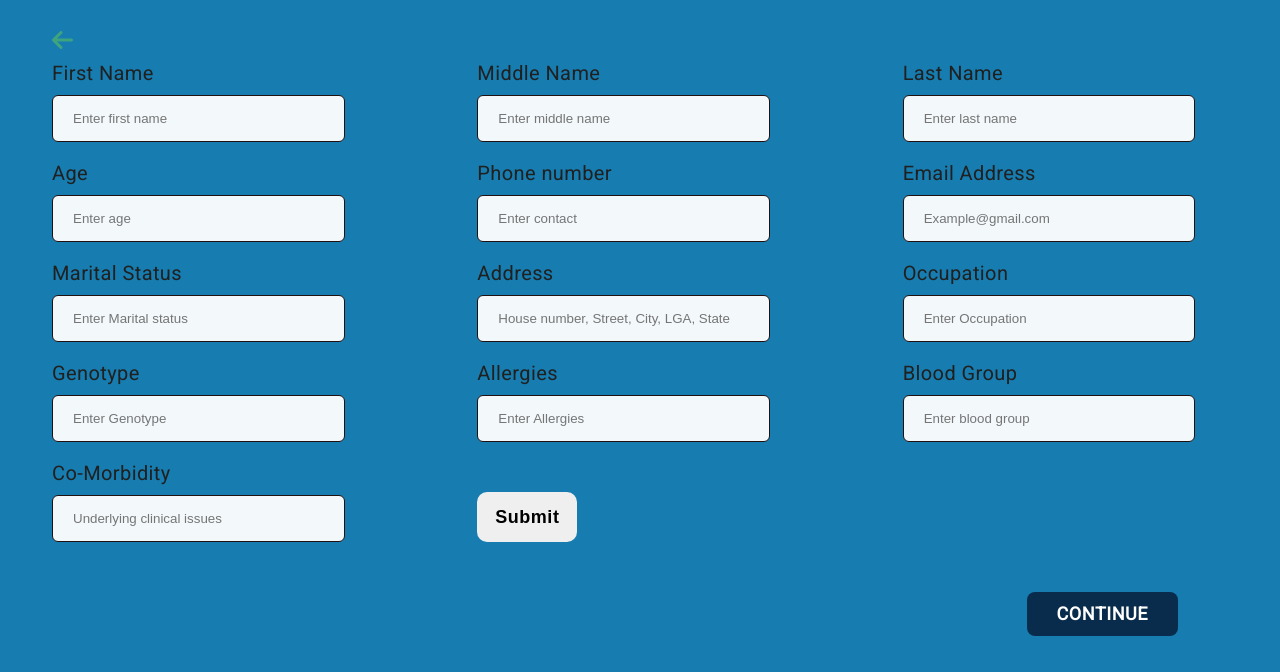
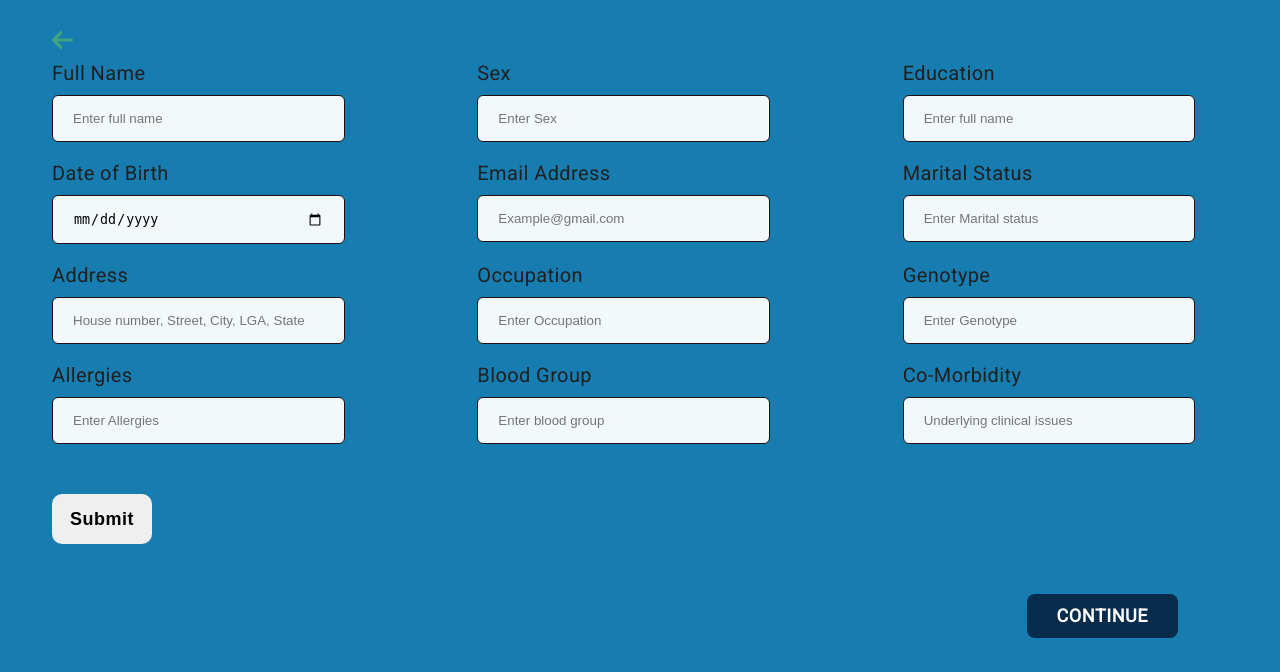
Before and after one commit to MedKollate/MedKollate-WebApp, a PHP site: page /patient_register.html in a window 1280 px wide. Shown: the part 128-800 px from the top of the page. Run offline with PHP 8.4, Linux system fonts and the light colour scheme; some libraries are stand-ins or nearby versions.

Commit message:
Next commit

```diff
--- a/Patient Data/progress_note.html
+++ b/Patient Data/progress_note.html
@@ -85,6 +85,12 @@
             </div>
             <img src="../assets/medkollate logo 3.png" alt="">
         </header>
+
+        <section>
+            <div>
+                <p>View Patient's list</p>
+            </div>
+        </section>
     </div>
     <script src="./script.js"></script>
     <script src="//code.tidio.co/cqwjwfhowp7ucczh9u90uvpffadbwprx.js" async></script>
--- a/patient_register.html
+++ b/patient_register.html
@@ -27,86 +27,79 @@
             <i class="fa-solid fa-arrow-left"></i>
         </a>
 
-            <form class="form" id="patient-form">
+            <form class="form" id="patient-form" method="post" action="http://localhost/MedKollate-API/API/medkollate/api/patient/create.php">
                 <div>
                     <label for="Name">
-                        First Name
+                        Full Name
                     </label>
-                    <input type="text" placeholder="Enter first name">
+                    <input type="text" name="Name" id="Name" placeholder="Enter full name">
                 </div>
                 <div>
-                    <label for="Name">
-                        Middle Name
+                    <label for="Sex">
+                        Sex
                     </label>
-                    <input type="text" placeholder="Enter middle name">
+                    <input type="text" name="Sex" id="Sewx" placeholder="Enter Sex">
                 </div>
                 <div>
-                    <label for="Name">
-                        Last Name
+                    <label for="Education">
+                        Education
                     </label>
-                    <input type="text" placeholder="Enter last name">
+                    <input type="text" name="Education" id="Education" placeholder="Enter full name">
                 </div>
                 <div>
-                    <label for="Age">
-                        Age
+                    <label for="DOB">
+                        Date of Birth
                     </label>
-                    <input type="number" placeholder="Enter age">
-                </div>
-                <div>
-                    <label for="Number">
-                    Phone number
-                    </label>
-                    <input type="tel" placeholder="Enter contact">
+                    <input type="date" name="DOB" id="DoOB" placeholder="Enter full name">
                 </div>
                 <div>
                     <label for="Email">
                         Email Address
                     </label>
-                    <input type="email" placeholder="Example@gmail.com">
+                    <input type="email" name="Email" id="Email" placeholder="Example@gmail.com">
                 </div>
                 <div>
                     <label for="Marital Status">
                         Marital Status
                     </label>
-                    <input type="text" placeholder="Enter Marital status">
+                    <input type="text" name="Marital_status" id="Marital_status" placeholder="Enter Marital status">
                 </div>
                 <div>
                     <label for="Address">
                         Address
                     </label>
-                    <input type="text" placeholder="House number, Street, City, LGA, State">
+                    <input type="text" name="Address" id="Address" placeholder="House number, Street, City, LGA, State">
                 </div>
                 <div>
                     <label for="Occupation">
                         Occupation
                     </label>
-                    <input type="text" placeholder="Enter Occupation">
+                    <input type="text" name="Occupation" id="Occupation" placeholder="Enter Occupation">
                 </div>
                 <div>
                     <label for="Genotype">
                         Genotype
                     </label>
-                    <input type="text" placeholder="Enter Genotype">
+                    <input type="text" name="Genotype" id="Genotype" placeholder="Enter Genotype">
                 </div>
                 <div>
                     <label for="Allergy">
                         Allergies
                     </label>
-                    <input type="text" placeholder="Enter Allergies">
+                    <input type="text" name="Allergy" id="Allergy" placeholder="Enter Allergies">
                 </div>
                 <div>
                     <label for="Blood group">
                         Blood Group
                     </label>
-                    <input type="text" placeholder="Enter blood group">
+                    <input type="text" name="Blood_Group" id="Blood_Group" placeholder="Enter blood group">
                 </div>
                 <div>
                     <label for="Co-Morbidity">
                         Co-Morbidity
                     </label>
-                    <input type="text" placeholder="Underlying clinical issues">
+                    <input type="text" name="Co_Morbidity" id="Co_Morbidity" placeholder="Underlying clinical issues">
                 </div>
-
                 <div style="margin-top: 4rem;">
                     <button class="submit-btn">Submit</button>
                 </div>
--- a/style.css
+++ b/style.css
@@ -2977,7 +2977,7 @@ letter-spacing: 0.04em;
 
   .about .text{
     font-size: 13px;
-line-height: 19px;
+    line-height: 19px;
   }
 
   .about--details a{
```
Also changed, not shown: Patient login/patient_laboratory.html (+11 -1 lines), healthcare-register.html (+4 -4 lines).
